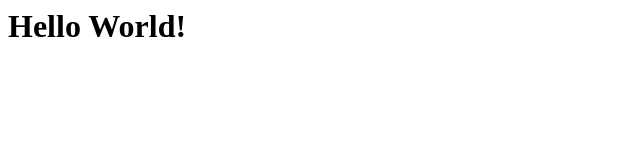
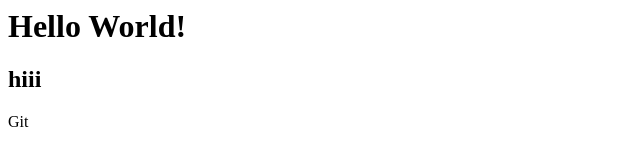
Before and after one commit to Mrlalcharan/GitHub, a plain HTML site: page index.html in a window 1280 px wide. Shown: the full height of the page, 0-640 px from the left. Drawn offline with Linux system fonts and the light colour scheme.

Commit message:
Add h1 and div

```diff
--- a/index.html
+++ b/index.html
@@ -1 +1,5 @@
 <h1>Hello World!</h1>
+<h2>hiii</h2>
+<div>
+    <p>Git</p>
+</div>
```
